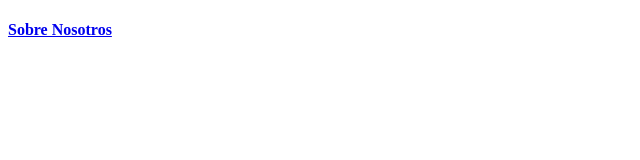
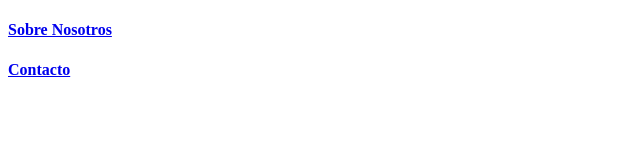
Before and after one commit to khaterine17/Proyecto-Final, a React (Vite) app in the folder proyecto_final/: page / in a window 1280 px wide. Before the commit this address had no page. Shown: the top 160 px of the page, without its empty margins (0-640 px from the left). Built offline with nearby package versions, Linux system fonts and the light colour scheme.

Commit message:
agregando contacto

```diff
--- a/proyecto_final/src/App.jsx
+++ b/proyecto_final/src/App.jsx
@@ -1,6 +1,7 @@
 import React from 'react';
 import { Routes, Route, Link } from 'react-router-dom';
-import SobreNosotros from './SobreNosotros';
+import SobreNosotros from './SobreNosotros.jsx';
+import Contacto from './contacto.jsx';
 
 function App() {
     return (
@@ -14,6 +15,16 @@ function App() {
             <Routes>
                 <Route path="/SobreNosotros" element={<SobreNosotros />} />
             </Routes>
+
+            <nav>
+                <Link to="/Contacto">
+                    <h4>Contacto</h4>
+                </Link>
+            </nav>
+
+            <Routes>
+                <Route path="/Contacto" element={<Contacto />} />
+            </Routes>
         </div>
     );
 }
```
Lines whose indentation alone changed are shown as unchanged.
